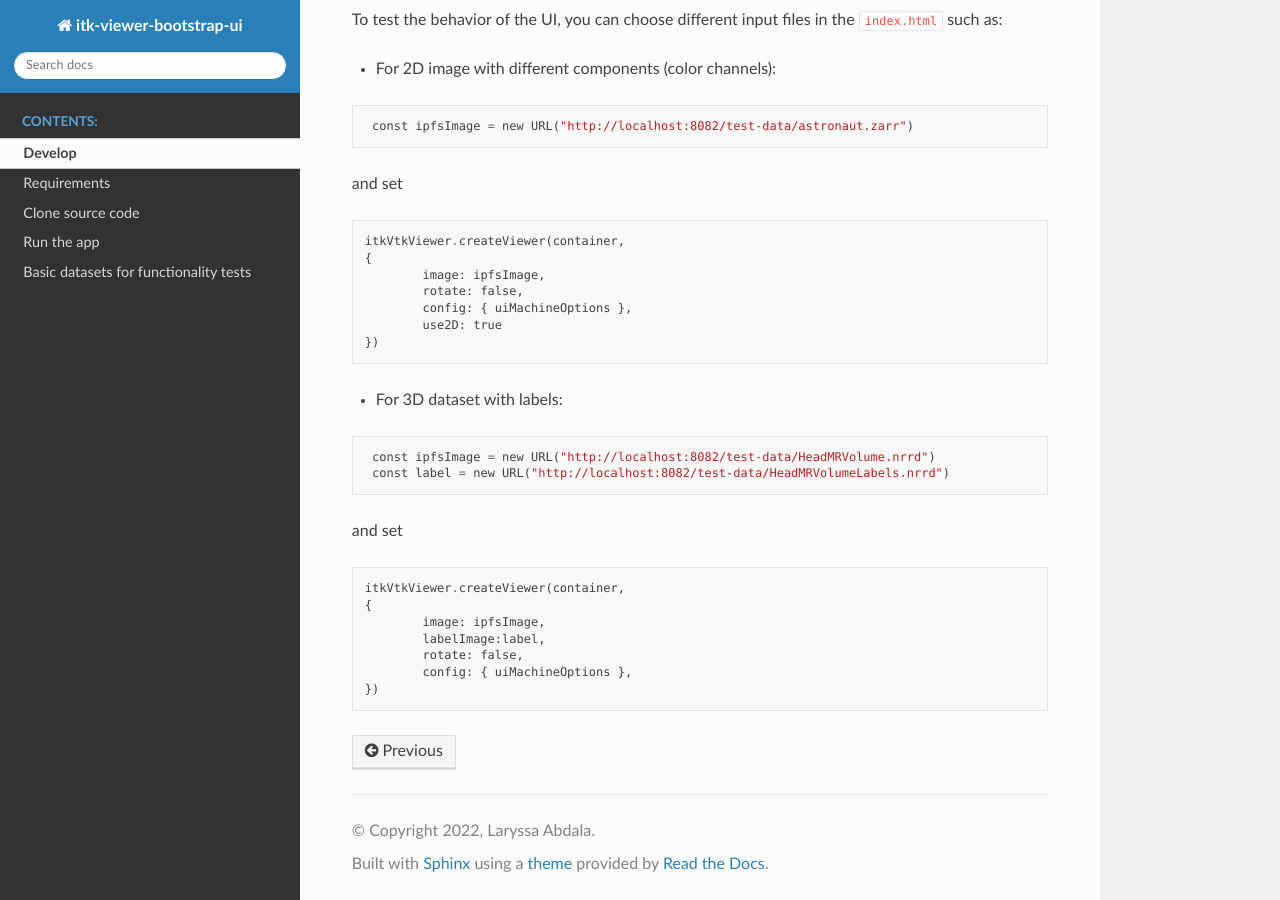
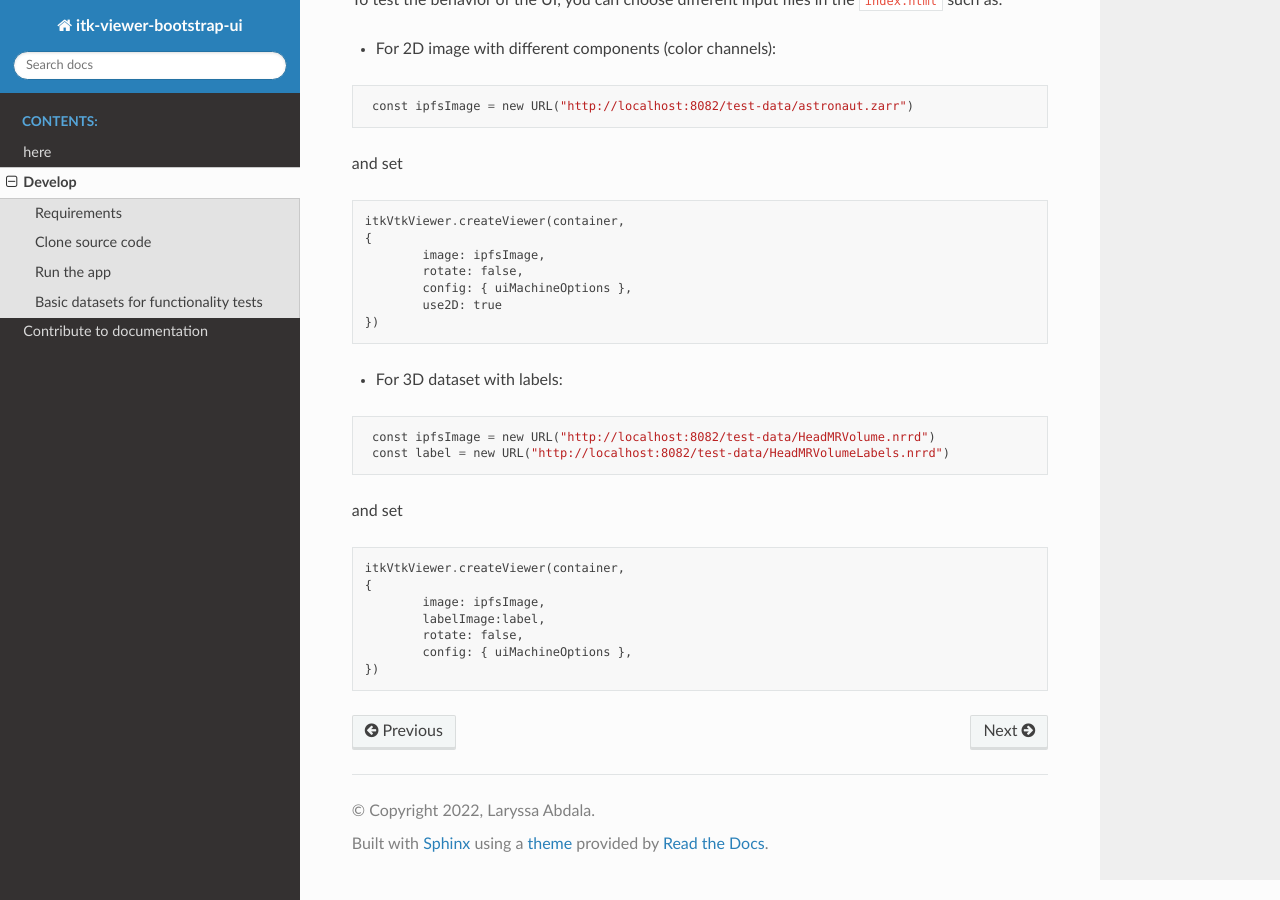
Before and after one commit to InsightSoftwareConsortium/itk-viewer-bootstrap-ui, a Sphinx documentation site: the page built from docs/source/Develop/develop.md, in a window 1280 px wide and 900 px high, scrolled down 933 px. Built offline with Sphinx 7.4.7 and the Read the Docs theme 2.0.0, drawn with Linux system fonts in a browser that asks for light colours; pages that are not in the unit, such as notebooks, are missing from menus.

Commit message:
feat(documentation): Add contribute page, try to add figure using md
Try to use `:parser:myst_parser.sphinx` to add markdown file into rst. Not working for now.

```diff
--- /dev/null
+++ b/docs/source/Contribute/contribute.md
@@ -0,0 +1,7 @@
+# Contribute to documentation
+
+
+## Requirements
+ - Sphinx
+ - MyST
+ - Python and Docutils 0.17+
--- a/docs/source/Develop/develop.md
+++ b/docs/source/Develop/develop.md
@@ -1,5 +1,4 @@
-Develop
----
+# Develop
 
 ## Requirements
 
--- a/docs/source/conf.py
+++ b/docs/source/conf.py
@@ -38,13 +38,13 @@
 # Add any Sphinx extension module names here, as strings. They can be
 # extensions coming with Sphinx (named 'sphinx.ext.*') or your custom
 # ones.
-extensions = [
-    'sphinx.ext.todo',
-    'sphinx.ext.viewcode',
-    'sphinx.ext.githubpages',
-    'sphinx.ext.intersphinx',
-    'myst_parser',
-]
+extensions = ["myst_parser"]
+#    'sphinx.ext.todo',
+#    'sphinx.ext.viewcode',
+#    'sphinx.ext.githubpages',
+#    'sphinx.ext.intersphinx',
+#    'myst_parser',
+#]
 
 # Add any paths that contain templates here, relative to this directory.
 templates_path = ['_templates']
--- a/docs/source/index.rst
+++ b/docs/source/index.rst
@@ -7,13 +7,17 @@
 ===================================================
 
 This is a React-Bootstrap interface for ITK/VTK Viewer.
+#.. include:: ./landing_page.md
+# :parser: myst_parser.sphinx_
 
 .. toctree::
    :maxdepth: 2
    :caption: Contents:
 
+   landing_page.md
    readme_link
    Develop/develop
+   Contribute/contribute
 
 Indices and tables
 ==================
```
Also changed, not shown: docs/source/landing_page.md (added, +3 -0 lines), 1 other file.
